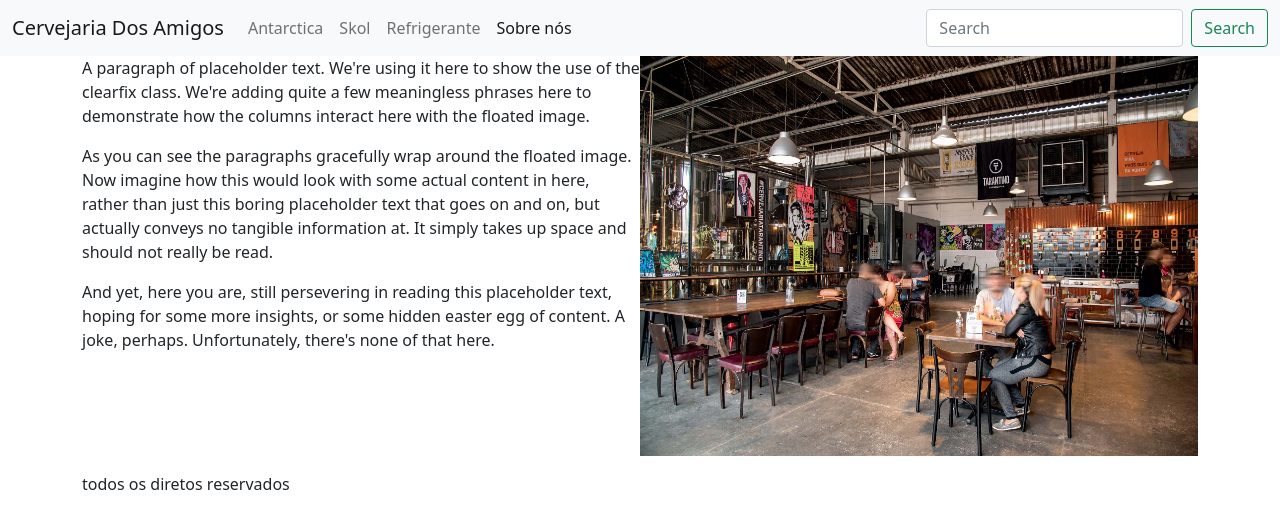
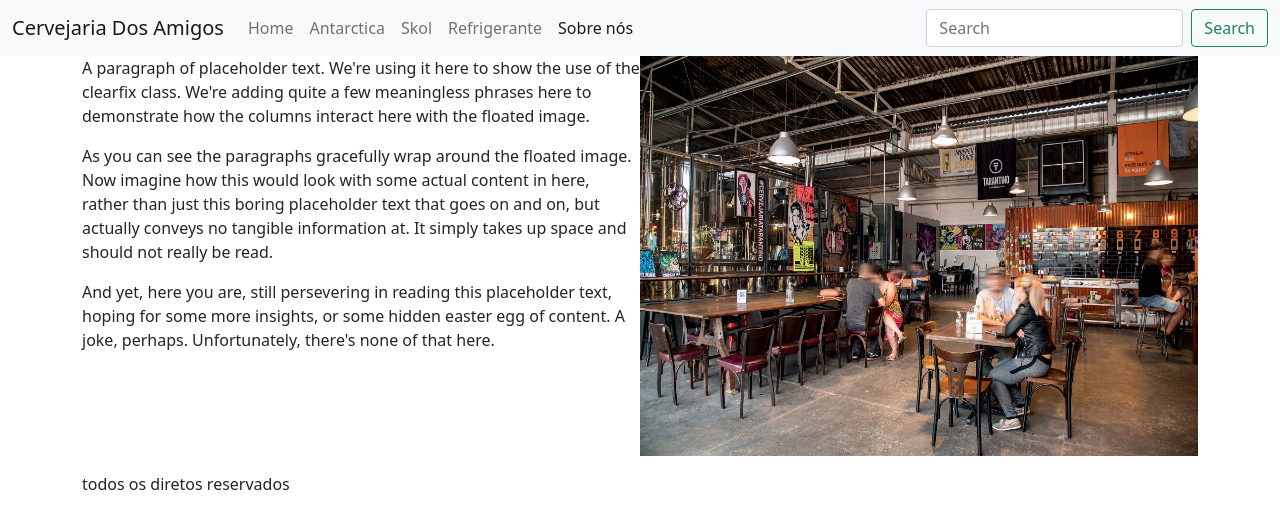
Before and after one commit to alecio-junior/desafio1_gama_experience, a plain HTML site: page sobre.html in a window 1280 px wide. Drawn offline with nearby package versions, Linux system fonts and the light colour scheme.

Commit message:
alteração no menu

```diff
--- a/sobre.html
+++ b/sobre.html
@@ -17,7 +17,10 @@
           <div class="collapse navbar-collapse" id="navbarSupportedContent">
             <ul class="navbar-nav me-auto mb-2 mb-lg-0">
               <li class="nav-item">
-                <a class="nav-link" aria-current="page" href="#">Antarctica</a>
+                <a class="nav-link" aria-current="page" href="index.html">Home</a>
+              </li>
+              <li class="nav-item">
+                <a class="nav-link "  href="#">Antarctica</a>
               </li>
               <li class="nav-item">
                 <a class="nav-link" href="#">Skol</a>
```
